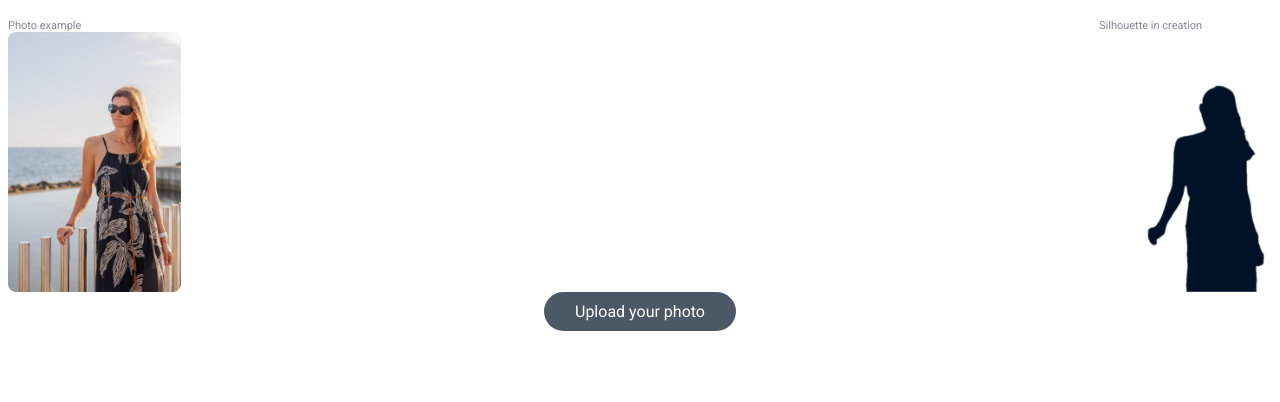
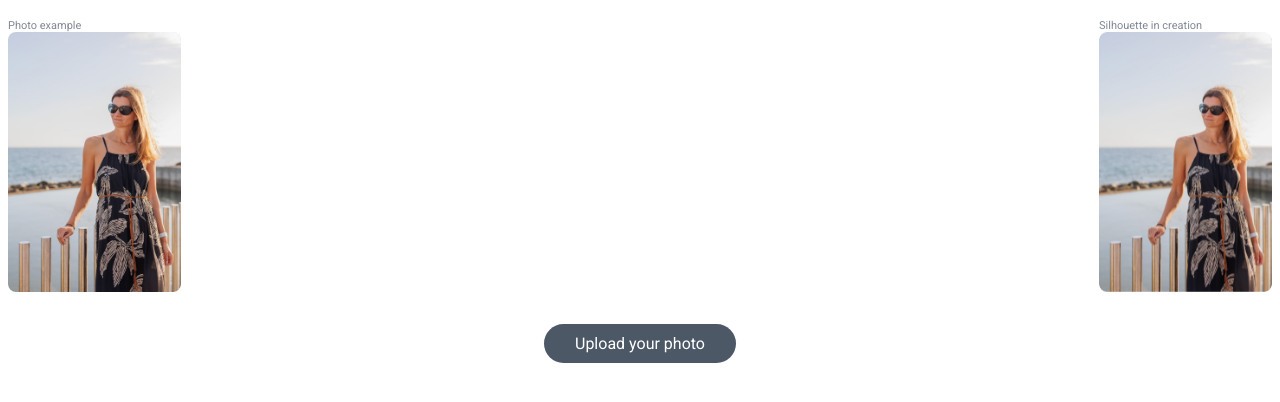
Before and after one commit to mayteles/virtual-try-on-client, a React (Create React App) app: page / in a window 1280 px wide. Shown: the top 402 px of the page. Built offline with nearby package versions, Linux system fonts and the light colour scheme.

Commit message:
Add navigation to upload page whn primary cta is clicked

```diff
--- a/src/components/PhotoUpload/PhotoUpload.js
+++ b/src/components/PhotoUpload/PhotoUpload.js
@@ -1,9 +1,11 @@
 import React, { useState } from "react";
 import "./PhotoUpload.scss";
 import { Silhouette } from "../Silhouette/Silhouette";
+import { useNavigate } from "react-router-dom";
 
 const PhotoUpload = () => {
   const [silhouetteState, setSilhouetteState] = useState("figure-only");
+  const navigate = useNavigate();
 
   const changeState = () => {
     switch (silhouetteState) {
@@ -18,6 +20,10 @@ const PhotoUpload = () => {
     }
   };
 
+  const handleClick = () => {
+    navigate("/upload");
+  };
+
   return (
     <>
       <div className="photo-upload-section">
@@ -30,7 +36,9 @@ const PhotoUpload = () => {
           <Silhouette state={silhouetteState} />
         </div>
       </div>
-      <botton className="primary-cta">Upload your photo</botton>
+      <botton className="primary-cta" onClick={handleClick}>
+        Upload your photo
+      </botton>
     </>
   );
 };
--- a/src/components/PhotoUpload/PhotoUpload.scss
+++ b/src/components/PhotoUpload/PhotoUpload.scss
@@ -37,5 +37,5 @@
   background: var(--Neutral-700, #4d5867);
   color: var(--M3-sys-light-on-primary, #fff);
   width: 9rem;
-  margin: auto;
+  margin: 2rem auto;
 }
--- a/src/components/Silhouette/Silhouette.js
+++ b/src/components/Silhouette/Silhouette.js
@@ -17,7 +17,7 @@ export const Silhouette = () => {
     const interval = setInterval(() => {
       currentIdx = (currentIdx + 1) % states.length;
       setState(states[currentIdx]);
-    }, 2000); // Change state every 2000 milliseconds (2 seconds)
+    }, 1500); // Change state every 1500 milliseconds (1.5 seconds)
 
     return () => clearInterval(interval); // Clean up on unmount
   }, []);
```
